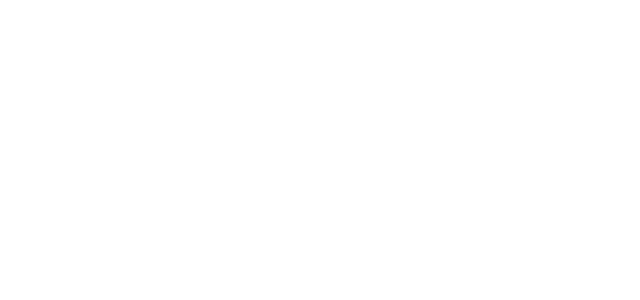
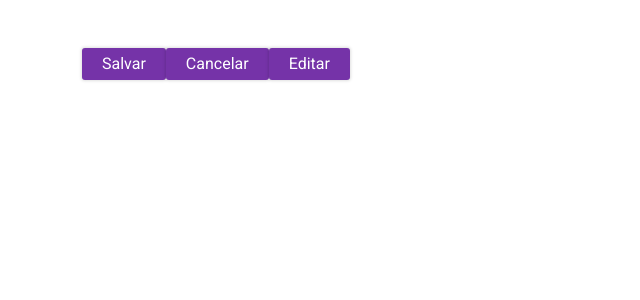
Before and after one commit to marcosalexandria/curso-angular-17-firebase, an Angular app in the folder crud-usuarios/: page / in a window 1280 px wide. Shown: the top 300 px of the page, without its empty margins (0-640 px from the left). Built offline with nearby package versions, Linux system fonts and the light colour scheme.

Commit message:
fix: aula 11 Como funcionam os componentes do Angular
estilizando e editando componente buttom

```diff
--- a/crud-usuarios/src/app/app.component.html
+++ b/crud-usuarios/src/app/app.component.html
@@ -1 +1,9 @@
 <router-outlet></router-outlet>
+<div class="container mt-5">
+  <!--chamando button e passando o testo direto-->
+  <app-button textoBotao="Salvar"></app-button>
+  <!--chamando button e passando o testo pela variavel textoExibido daqui do component pai-->
+  <app-button [textoBotao]="textoExibido"></app-button>
+
+  <app-button textoBotao="Editar"></app-button>
+</div>
--- a/crud-usuarios/src/app/app.component.ts
+++ b/crud-usuarios/src/app/app.component.ts
@@ -6,5 +6,6 @@ import { Component } from '@angular/core';
   styleUrl: './app.component.scss'
 })
 export class AppComponent {
+  textoExibido: string = "Cancelar";
   title = 'crud-usuarios';
 }
--- a/crud-usuarios/src/app/components/button/button.component.html
+++ b/crud-usuarios/src/app/components/button/button.component.html
@@ -1 +1,2 @@
-<p>button works!</p>
+
+<button class="botao-primario">{{ textoBotao }}</button>
--- a/crud-usuarios/src/app/components/button/button.component.scss
+++ b/crud-usuarios/src/app/components/button/button.component.scss
@@ -0,0 +1,23 @@
+.botao-primario{
+  width: auto;
+  outline: none;
+  border: 0;
+  background: #7533a8;
+  color: #fff;
+  font-weight: 400;
+  font-size: 16px;
+  padding: 6px 20px;
+  border-radius: 3px;
+  box-shadow: 0px 0px 3px 1px #0a0a0a20;
+  transition: 0.3s linear all;
+
+  &:hover{
+    cursor: pointer;
+    box-shadow: 0px 0px 5px 3px #0a0a0a40;
+  }
+
+  &:disabled{
+    cursor: default;
+    opacity: 0.7;
+  }
+}
--- a/crud-usuarios/src/app/components/button/button.component.ts
+++ b/crud-usuarios/src/app/components/button/button.component.ts
@@ -1,4 +1,4 @@
-import { Component } from '@angular/core';
+import { Component, Input} from '@angular/core';
 
 @Component({
   selector: 'app-button',
@@ -6,5 +6,6 @@ import { Component } from '@angular/core';
   styleUrl: './button.component.scss'
 })
 export class ButtonComponent {
-
+  //@Input() é para dizer que essa varial será recebida pelo componente pai
+  @Input() textoBotao: string;
 }
```
